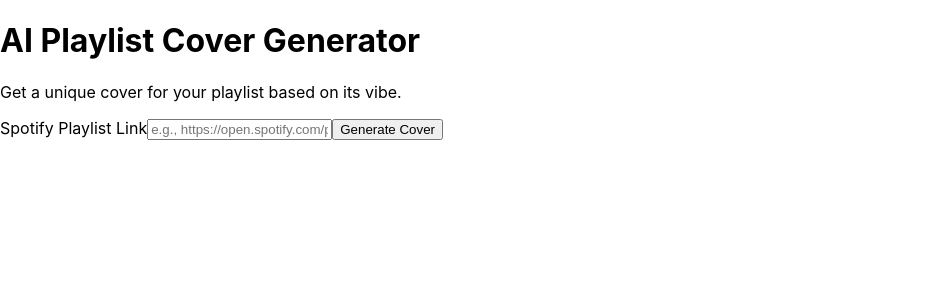
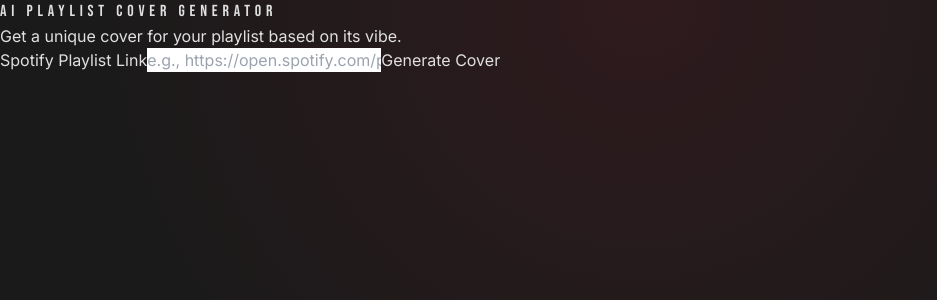
Before and after one commit to ellylai/enha-genai, a React (Create React App) app in the folder node/: page / in a window 1280 px wide. Shown: the top 300 px of the page, without its empty margins (0-937 px from the left). Built offline with nearby package versions, Linux system fonts and the light colour scheme.

Commit message:
feat: add components for react frontend

```diff
--- a/node/package.json
+++ b/node/package.json
@@ -36,5 +36,10 @@
       "last 1 firefox version",
       "last 1 safari version"
     ]
+  },
+  "devDependencies": {
+    "autoprefixer": "^10.4.21",
+    "postcss": "^8.5.6",
+    "tailwindcss": "^3.4.18"
   }
 }
--- /dev/null
+++ b/node/postcss.config.js
@@ -0,0 +1,6 @@
+module.exports = {
+  plugins: {
+    tailwindcss: {},
+    autoprefixer: {},
+  },
+}
--- /dev/null
+++ b/node/src/components/BubbleCanvas.jsx
@@ -0,0 +1,68 @@
+import PropTypes from "prop-types";
+
+const MIN_WEIGHT = 0.6;
+const MAX_WEIGHT = 1.6;
+const WEIGHT_STEP = 0.2;
+
+function BubbleCanvas({ bubbles, onAdjustBubble }) {
+  const handleBubbleClick = (bubble) => {
+    const newWeight =
+      bubble.weight + WEIGHT_STEP > MAX_WEIGHT ? MIN_WEIGHT : bubble.weight + WEIGHT_STEP;
+    onAdjustBubble(bubble.id, parseFloat(newWeight.toFixed(2)));
+  };
+
+  return (
+    <section className="relative overflow-hidden rounded-3xl bg-surface/70 px-6 py-10 shadow-glow backdrop-blur">
+      <header className="mb-6 text-center">
+        <p className="text-sm uppercase tracking-caps text-text-muted">
+          Refine the vibe
+        </p>
+        <h2 className="text-3xl text-text-light">Tap bubbles to amplify concepts</h2>
+      </header>
+      <div className="relative mx-auto flex min-h-[340px] max-w-4xl flex-wrap items-center justify-center gap-6">
+        {bubbles.map((bubble) => {
+          const size = 150 * bubble.weight;
+          return (
+            <button
+              key={bubble.id}
+              type="button"
+              onClick={() => handleBubbleClick(bubble)}
+              className={`bubble focus-ring group relative flex items-center justify-center rounded-full border-2 border-primary/60 bg-primary/20 text-center text-text-light transition-all duration-200 hover:-translate-y-1 hover:bg-primary/30 focus:outline-none ${
+                bubble.weight >= MAX_WEIGHT - WEIGHT_STEP ? "shadow-glow" : ""
+              }`}
+              style={{
+                width: size,
+                height: size,
+              }}
+            >
+              <span className="px-6 text-lg font-medium capitalize tracking-wide">
+                {bubble.label}
+              </span>
+              <span className="pointer-events-none absolute -bottom-3 rounded-full bg-[#111111] px-4 py-1 text-xs font-semibold uppercase tracking-caps text-text-muted">
+                {Math.round(bubble.weight * 100)}%
+              </span>
+            </button>
+          );
+        })}
+        {bubbles.length === 0 && (
+          <p className="text-center text-text-muted">
+            Submit a playlist to surface mood concepts.
+          </p>
+        )}
+      </div>
+    </section>
+  );
+}
+
+BubbleCanvas.propTypes = {
+  bubbles: PropTypes.arrayOf(
+    PropTypes.shape({
+      id: PropTypes.string.isRequired,
+      label: PropTypes.string.isRequired,
+      weight: PropTypes.number.isRequired,
+    }),
+  ).isRequired,
+  onAdjustBubble: PropTypes.func.isRequired,
+};
+
+export default BubbleCanvas;
--- /dev/null
+++ b/node/src/components/CoverCard.jsx
@@ -0,0 +1,48 @@
+import PropTypes from "prop-types";
+
+function CoverCard({ imageUrl, title, prompt, onDownload }) {
+  const handleClick = () => {
+    onDownload?.();
+  };
+
+  return (
+    <article className="group flex flex-col overflow-hidden rounded-3xl bg-surface/80 shadow-lg transition hover:-translate-y-1 hover:shadow-glow">
+      <button
+        type="button"
+        className="relative h-72 w-full overflow-hidden focus:outline-none"
+        onClick={handleClick}
+      >
+        <img
+          src={imageUrl}
+          alt={title}
+          className="h-full w-full object-cover transition duration-200 group-hover:brightness-[0.75]"
+        />
+        <span className="pointer-events-none absolute bottom-4 left-4 rounded-full bg-primary px-4 py-1 text-xs font-semibold uppercase tracking-caps text-light">
+          Download
+        </span>
+      </button>
+      <div className="flex flex-1 flex-col gap-3 px-6 py-5 text-left">
+        <h3 className="text-xl uppercase tracking-caps text-text-light">{title}</h3>
+        {prompt && (
+          <p className="text-sm text-text-muted">
+            {prompt.length > 140 ? `${prompt.slice(0, 137)}...` : prompt}
+          </p>
+        )}
+      </div>
+    </article>
+  );
+}
+
+CoverCard.propTypes = {
+  imageUrl: PropTypes.string.isRequired,
+  title: PropTypes.string.isRequired,
+  prompt: PropTypes.string,
+  onDownload: PropTypes.func,
+};
+
+CoverCard.defaultProps = {
+  prompt: "",
+  onDownload: undefined,
+};
+
+export default CoverCard;
--- /dev/null
+++ b/node/src/components/CoverGallery.jsx
@@ -0,0 +1,57 @@
+import PropTypes from "prop-types";
+import CoverCard from "./CoverCard";
+
+function CoverGallery({ covers, onDownloadCover }) {
+  if (!covers.length) {
+    return (
+      <section className="rounded-3xl bg-surface/60 px-6 py-12 text-center text-text-muted">
+        <p className="text-sm uppercase tracking-caps text-text-muted">
+          Cover Candidates
+        </p>
+        <h2 className="mt-3 text-3xl text-text-light">Generate the playlist cover to see options</h2>
+        <p className="mt-4 max-w-xl mx-auto text-sm text-text-muted">
+          You&apos;ll receive three variations once the analysis is complete. Adjust the mood
+          bubbles above to influence the final prompt.
+        </p>
+      </section>
+    );
+  }
+
+  return (
+    <section className="rounded-3xl bg-surface/60 px-6 py-10">
+      <header className="mb-8 text-left">
+        <p className="text-sm uppercase tracking-caps text-text-muted">Cover Candidates</p>
+        <h2 className="text-3xl text-text-light">Choose your favorite</h2>
+      </header>
+      <div className="grid gap-6 md:grid-cols-3">
+        {covers.map((cover, index) => (
+          <CoverCard
+            key={cover.id}
+            imageUrl={cover.imageUrl}
+            title={`Version 0${index + 1}`}
+            prompt={cover.prompt}
+            onDownload={() => onDownloadCover?.(cover)}
+          />
+        ))}
+      </div>
+    </section>
+  );
+}
+
+CoverGallery.propTypes = {
+  covers: PropTypes.arrayOf(
+    PropTypes.shape({
+      id: PropTypes.string.isRequired,
+      imageUrl: PropTypes.string.isRequired,
+      prompt: PropTypes.string,
+    }),
+  ),
+  onDownloadCover: PropTypes.func,
+};
+
+CoverGallery.defaultProps = {
+  covers: [],
+  onDownloadCover: undefined,
+};
+
+export default CoverGallery;
--- /dev/null
+++ b/node/src/components/PlaylistInput.jsx
@@ -0,0 +1,76 @@
+import { useCallback } from "react";
+import PropTypes from "prop-types";
+
+function PlaylistInput({
+  value,
+  onChange,
+  onSubmit,
+  isLoading,
+  statusMessage,
+  errorMessage,
+}) {
+  const handleSubmit = useCallback(
+    (event) => {
+      event.preventDefault();
+      if (!isLoading) {
+        onSubmit();
+      }
+    },
+    [onSubmit, isLoading],
+  );
+
+  return (
+    <section className="rounded-3xl bg-surface/70 p-8 shadow-glow backdrop-blur">
+      <form
+        onSubmit={handleSubmit}
+        className="flex flex-col gap-6 md:flex-row md:items-center"
+      >
+        <label className="flex flex-1 flex-col gap-2 text-left">
+          <span className="text-sm uppercase tracking-caps text-text-muted">
+            Spotify Playlist Link
+          </span>
+          <input
+            value={value}
+            onChange={(event) => onChange(event.target.value)}
+            placeholder="https://open.spotify.com/playlist/..."
+            className="w-full rounded-2xl border border-transparent bg-[#1f1f1f] px-5 py-4 text-base text-text-light transition focus:border-primary focus:outline-none focus:ring-2 focus:ring-primary/40"
+            type="url"
+            required
+          />
+        </label>
+        <button
+          type="submit"
+          disabled={isLoading}
+          className="w-full rounded-2xl bg-primary px-5 py-4 font-semibold uppercase tracking-wide text-light transition hover:bg-primary-dark focus:outline-none focus:ring-4 focus:ring-primary/40 disabled:cursor-not-allowed disabled:bg-primary/40 md:w-auto"
+        >
+          {isLoading ? "Analyzing..." : "Analyze Playlist"}
+        </button>
+      </form>
+      <div className="min-h-[3rem] pt-4">
+        {statusMessage && !errorMessage && (
+          <p className="text-sm tracking-wide text-text-muted">{statusMessage}</p>
+        )}
+        {errorMessage && (
+          <p className="text-sm font-semibold text-primary">{errorMessage}</p>
+        )}
+      </div>
+    </section>
+  );
+}
+
+PlaylistInput.propTypes = {
+  value: PropTypes.string.isRequired,
+  onChange: PropTypes.func.isRequired,
+  onSubmit: PropTypes.func.isRequired,
+  isLoading: PropTypes.bool,
+  statusMessage: PropTypes.string,
+  errorMessage: PropTypes.string,
+};
+
+PlaylistInput.defaultProps = {
+  isLoading: false,
+  statusMessage: "",
+  errorMessage: "",
+};
+
+export default PlaylistInput;
--- a/node/src/index.css
+++ b/node/src/index.css
@@ -1,13 +1,31 @@
+@import url("https://fonts.googleapis.com/css2?family=Bebas+Neue&family=Inter:wght@400;500;600;700&display=swap");
+
+@tailwind base;
+@tailwind components;
+@tailwind utilities;
+
+:root {
+  font-family: "Inter", Arial, sans-serif;
+  background-color: #1a1a1a;
+  color: #e0e0e0;
+}
+
 body {
   margin: 0;
-  font-family: -apple-system, BlinkMacSystemFont, 'Segoe UI', 'Roboto', 'Oxygen',
-    'Ubuntu', 'Cantarell', 'Fira Sans', 'Droid Sans', 'Helvetica Neue',
-    sans-serif;
-  -webkit-font-smoothing: antialiased;
-  -moz-osx-font-smoothing: grayscale;
+  min-height: 100vh;
+  background: radial-gradient(circle at top, rgba(196, 30, 58, 0.12), transparent 55%), #1a1a1a;
 }
 
-code {
-  font-family: source-code-pro, Menlo, Monaco, Consolas, 'Courier New',
-    monospace;
+body,
+#root {
+  min-height: 100vh;
 }
+
+h1,
+h2,
+h3,
+h4 {
+  font-family: "Bebas Neue", "Helvetica Neue", Arial, sans-serif;
+  letter-spacing: 0.3em;
+  text-transform: uppercase;
+}
--- /dev/null
+++ b/node/tailwind.config.js
@@ -0,0 +1,27 @@
+/** @type {import('tailwindcss').Config} */
+module.exports = {
+  content: ["./public/index.html", "./src/**/*.{js,jsx,ts,tsx}"],
+  theme: {
+    extend: {
+      colors: {
+        primary: "#c41e3a",
+        "primary-dark": "#8b0000",
+        bg: "#1a1a1a",
+        surface: "#2d2d2d",
+        "text-light": "#e0e0e0",
+        "text-muted": "#888888",
+      },
+      fontFamily: {
+        heading: ['"Bebas Neue"', '"Helvetica Neue"', "Arial", "sans-serif"],
+        body: ['"Inter"', "Arial", "sans-serif"],
+      },
+      letterSpacing: {
+        caps: "0.3em",
+      },
+      boxShadow: {
+        glow: "0 12px 45px rgba(196, 30, 58, 0.35)",
+      },
+    },
+  },
+  plugins: [],
+};
```
Also changed, not shown: 1 other file (tests, documents, lock files or other folders).
